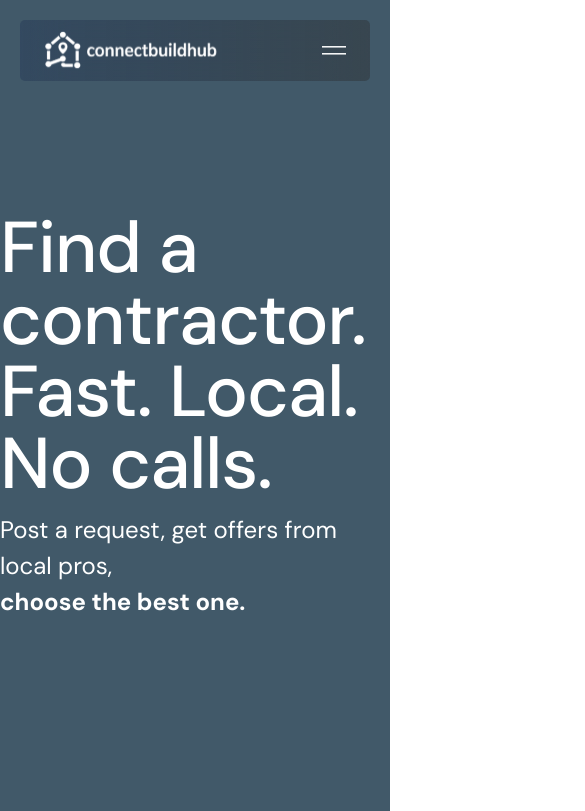
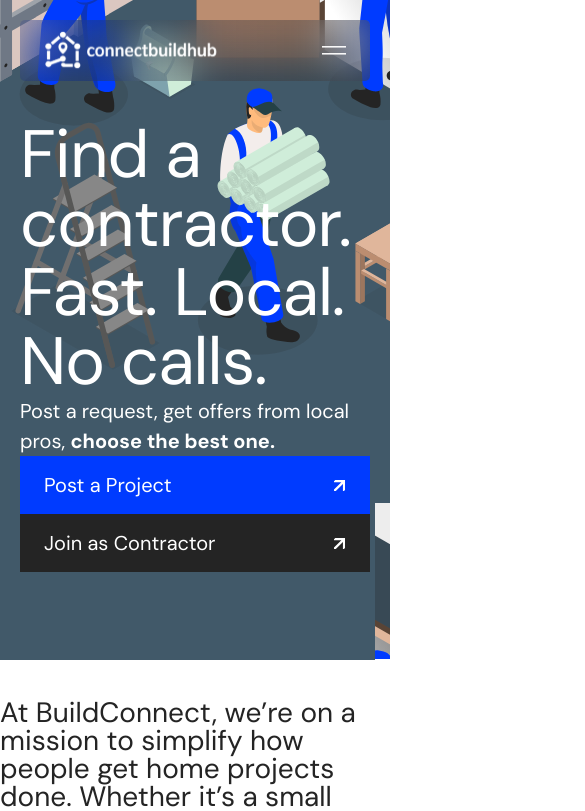
Before and after one commit to CBA-React/Christian-Landes, a Next.js app: page / in a window 390 px wide. Shown: the top 811 px of the page, 585 px wide, since content can reach past the window. Built offline with nearby package versions, Linux system fonts and the light colour scheme.

Commit message:
Add mobile styles for hero section

```diff
--- a/src/modules/home/HomeHero.tsx
+++ b/src/modules/home/HomeHero.tsx
@@ -8,29 +8,29 @@ import ArrowRightIcon from 'public/icons/arrow-up-right-white-big.svg';
 export const HomeHero: React.FC = () => {
 	return (
 		<section
-			className="flex h-[890px] flex-col justify-between bg-cover"
+			className="bg-size-[200% auto] flex h-[659px] flex-col gap-[16] bg-[left_560px_bottom_156px] pr-[20px] pl-[20px] md:h-[890px] md:justify-between md:gap-[0] md:bg-cover md:bg-[left_0px_bottom_0px]"
 			style={{
 				backgroundImage: "url('/icons/home-hero.svg')",
 			}}
 			aria-label="Hero section with call to action"
 		>
-			<div className="m-auto flex w-full max-w-[1240px] flex-1 items-center">
-				<div className="flex flex-col items-start gap-3 text-white">
-					<h1 className="text-[72px] leading-none font-[500] tracking-[-1px]">
+			<div className="mt-[120px] flex w-full max-w-[1240px] md:m-auto md:mt-[auto] md:flex-1 md:items-center">
+				<div className="flex flex-col items-start gap-[10] text-white md:gap-[3]">
+					<h1 className="text-[67px] leading-[69px] font-[400] tracking-[-1px] md:text-[72px] md:leading-none md:font-[500]">
 						Find a contractor.
 						<br />
 						Fast. Local.
 						<br />
 						No calls.
 					</h1>
-					<p className="text-[24px] font-[400]">
-						Post a request, get offers from local pros,
-						<br />
+					<p className="text-[20px] font-[400] md:w-[460px] md:text-[24px]">
+						Post a request, get offers from local pros,{' '}
 						<strong>choose the best one.</strong>
 					</p>
 				</div>
 			</div>
-			<div className="flex justify-center">
+			<div className="absolute top-[490px] left-0 h-[170px] w-[375px] bg-[#415969] md:hidden"></div>
+			<div className="z-2 flex flex-col justify-center gap-[6] md:flex-row md:gap-[0]">
 				<Link href="#">
 					<Button
 						type="button"
@@ -38,7 +38,7 @@ export const HomeHero: React.FC = () => {
 						color="primary"
 						icon={<ArrowRightIcon aria-hidden="true" />}
 						iconPosition="right"
-						className="!h-[58px] !w-[272px] justify-between !rounded-none !bg-[#003BFF] !px-6 !py-3 !text-[20px] !font-[400]"
+						className="!h-[58px] w-[100%] justify-between !rounded-none !bg-[#003BFF] !px-6 !py-3 !text-[20px] !font-[400] md:w-[272px]"
 						aria-label="Post a Project"
 					>
 						Post a Project
@@ -51,7 +51,7 @@ export const HomeHero: React.FC = () => {
 						color="dark"
 						icon={<ArrowRightIcon aria-hidden="true" />}
 						iconPosition="right"
-						className="!h-[58px] !w-[272px] justify-between !rounded-none !bg-[#242424] !px-6 !py-3 !text-[20px] !font-[400]"
+						className="!h-[58px] w-[100%] justify-between !rounded-none !bg-[#242424] !px-6 !py-3 !text-[20px] !font-[400] md:w-[272px]"
 						aria-label="Join as Contractor"
 					>
 						Join as Contractor
--- a/src/modules/home/HomeSimplify.tsx
+++ b/src/modules/home/HomeSimplify.tsx
@@ -3,7 +3,7 @@ import React from 'react';
 export const HomeSimplify: React.FC = () => {
 	return (
 		<section className="m-auto mt-10 flex w-full max-w-[1240px] flex-1 flex-col">
-			<p className="w-[831px] text-[28px] leading-[100%] font-[400] text-[#242424]">
+			<p className="w-[375px] text-[28px] leading-[100%] font-[400] text-[#242424] md:w-[831px]">
 				At BuildConnect, we’re on a mission to simplify how people get
 				home projects done. Whether it’s a small repair or a full
 				renovation, our platform connects clients with trusted local
--- a/src/modules/home/HomeWhyChoose.tsx
+++ b/src/modules/home/HomeWhyChoose.tsx
@@ -7,7 +7,7 @@ import SquareV3Icon from '../../../public/icons/square-v3.svg';
 
 export const HomeWhyChoose: React.FC = () => {
 	return (
-		<section className="mb-[120px] flex w-full justify-between">
+		<section className="mb-[120px] flex w-full flex-col justify-between">
 			<div className="mx-auto mt-[120px] max-w-[590px]">
 				<div className="flex flex-col gap-3 text-[#242424] md:max-w-[385px]">
 					<h3 className="text-[48px] leading-[48px] font-[500]">
```
